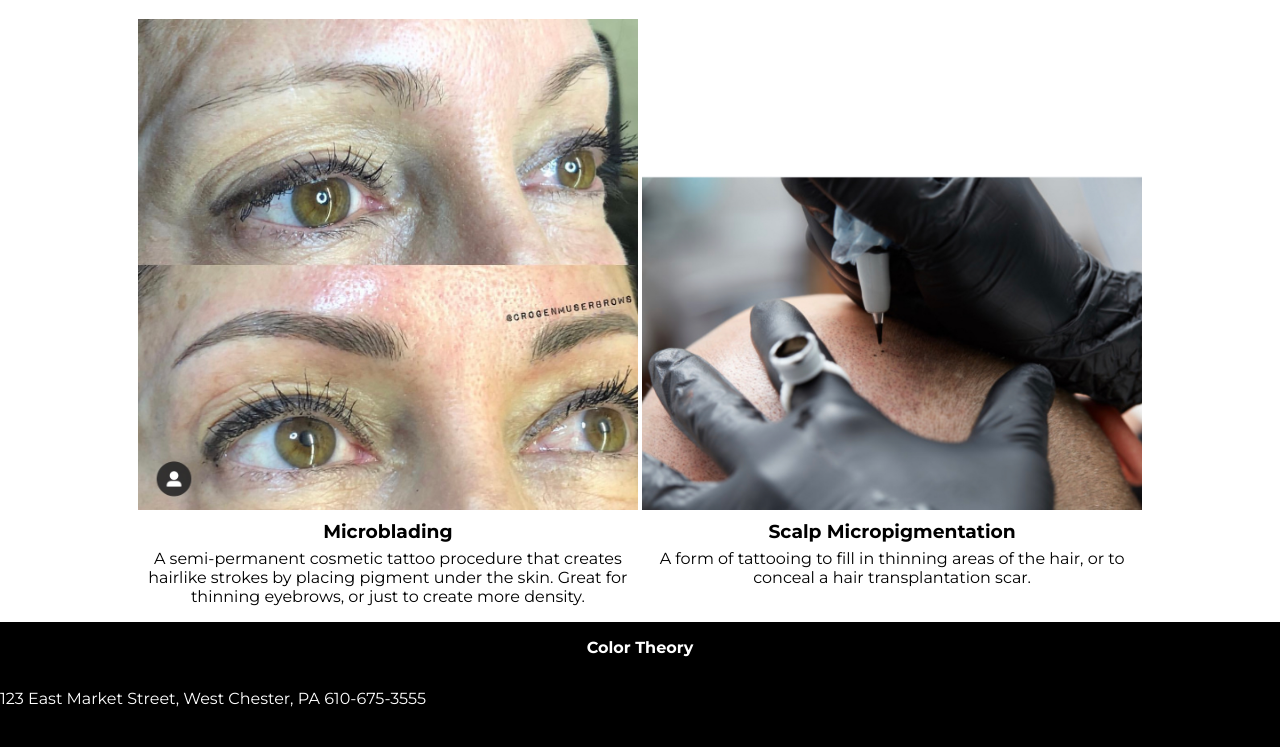
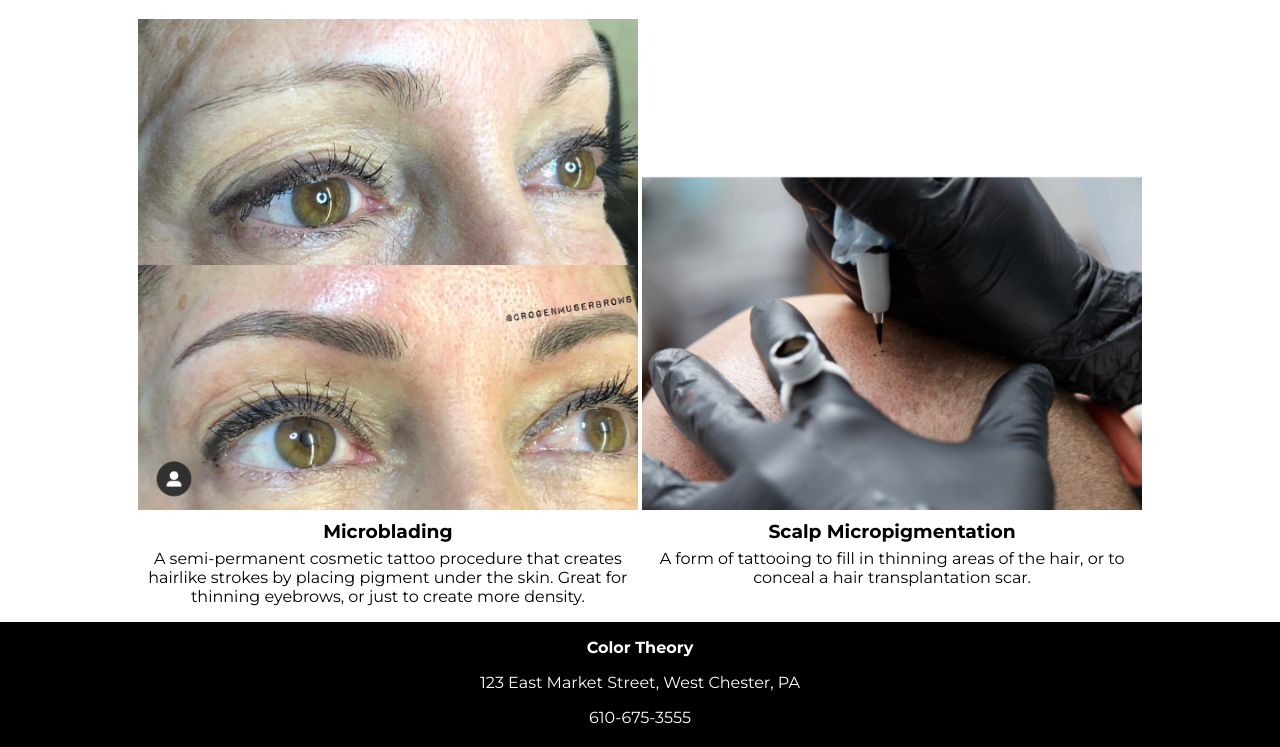
Before and after one commit to crogenmuser/Website, a Jekyll site: the page built from index.html, in a window 1280 px wide. Shown: the part 500-1247 px from the top of the page. Built offline with Jekyll 4.4.1, drawn with Linux system fonts in a browser that asks for light colours; nearby versions of some CDN libraries.

Commit message:
centering things

```diff
--- a/css/main.css
+++ b/css/main.css
@@ -206,18 +206,18 @@ img {
     position: absolute;
     left: 0;
     bottom: 0;
+    text-align: center;
 }
 
 #bottom > *{
     color: white;
-    text-align: center;
+    /*text-align: center;*/
 }
 
 #bottom > a {
     text-decoration: none;
     text-align: center;
     color: white;
-    display: inline-block;
 }
 
 #top{
```
